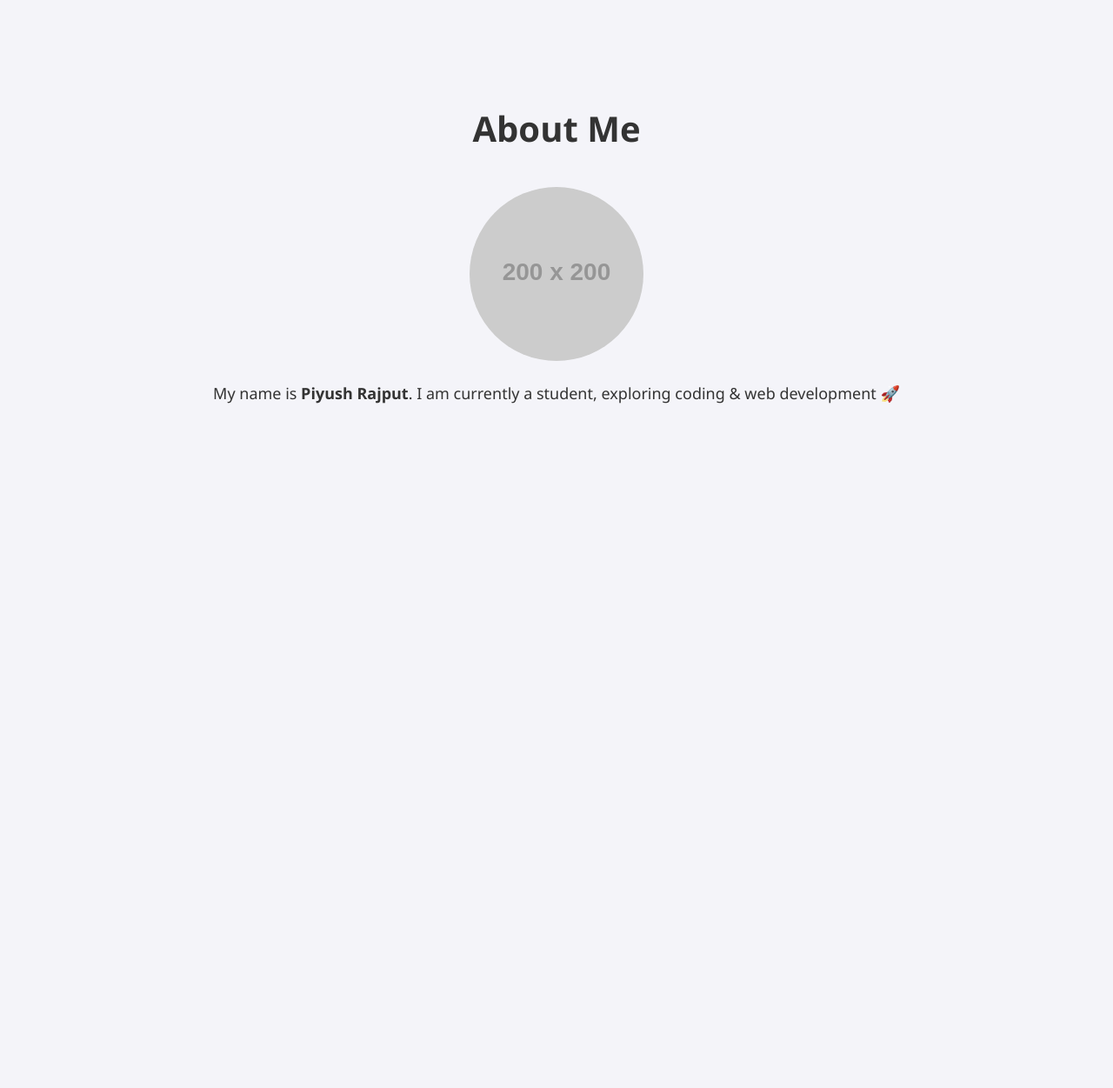
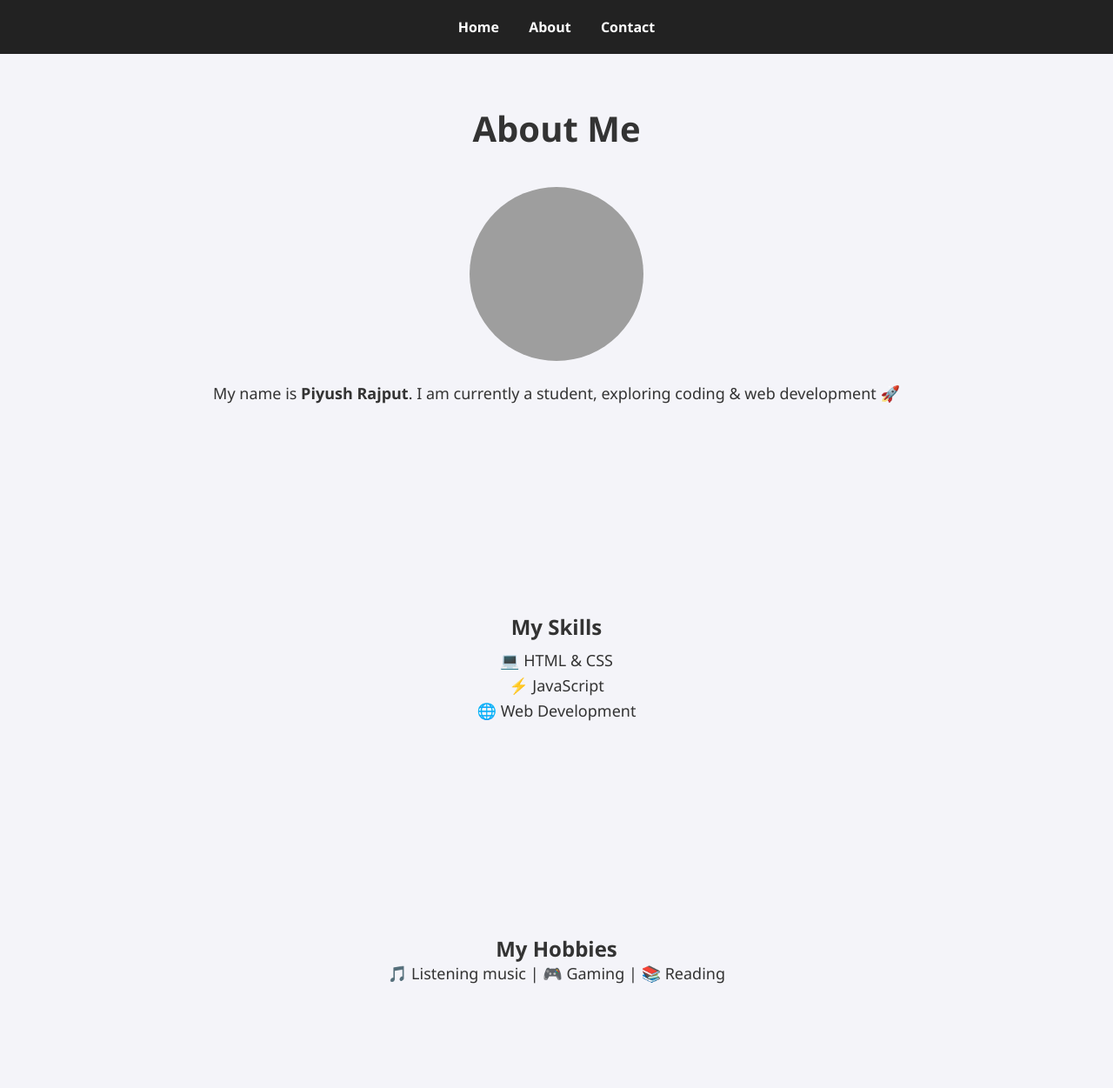
Before and after one commit to piyushrajput649/piyushrajput649.github.io, a plain HTML site: page about.html in a window 1280 px wide. Shown: the whole page at 87% size. Before the commit the page ends 800 px from the top, so only its background shows below. Drawn offline with Linux system fonts and the light colour scheme; grey boxes are pictures that could not be loaded; placeholder pictures from the web are drawn by us.

Commit message:
Update about.html

```diff
--- a/about.html
+++ b/about.html
@@ -33,18 +33,52 @@
     }
     h1 { font-size:40px; margin-bottom:20px; }
     p { font-size:18px; }
+    ul { margin-top:10px; }
+    li { margin:5px 0; }
 
     @keyframes fadeIn {
       from { opacity:0; transform:translateY(30px); }
       to { opacity:1; transform:translateY(0); }
     }
+
+    @media(max-width:600px){
+      h1 { font-size:32px; }
+      p { font-size:16px; }
+      nav a { margin:0 8px; }
+    }
   </style>
 </head>
-<section>
-  <h1>About Me</h1>
-  <img src="https://via.placeholder.com/200" alt="My Photo" style="border-radius:50%; margin:20px;">
-  <p>My name is <b>Piyush Rajput</b>.
-  I am currently a student, exploring coding & web development 🚀</p>
-</section>
+<body>
+  <header>
+    <nav>
+      <a href="index.html">Home</a>
+      <a href="about.html">About</a>
+      <a href="contact.html">Contact</a>
+    </nav>
+  </header>
+
+  <!-- Main About Section -->
+  <section>
+    <h1>About Me</h1>
+    <img src="https://i.postimg.cc/XJh2K0ng/IMG-1438-1.jpg" alt="My Photo" style="border-radius:50%; margin:20px; width:200px; height:200px;">
+    <p>My name is <b>Piyush Rajput</b>.
+    I am currently a student, exploring coding & web development 🚀</p>
+  </section>
+
+  <!-- Skills Section -->
+  <section>
+    <h2>My Skills</h2>
+    <ul style="list-style:none; padding:0; font-size:18px;">
+      <li>💻 HTML & CSS</li>
+      <li>⚡ JavaScript</li>
+      <li>🌐 Web Development</li>
+    </ul>
+  </section>
+
+  <!-- Hobbies Section -->
+  <section>
+    <h2>My Hobbies</h2>
+    <p>🎵 Listening music | 🎮 Gaming | 📚 Reading</p>
+  </section>
 </body>
 </html>
```
